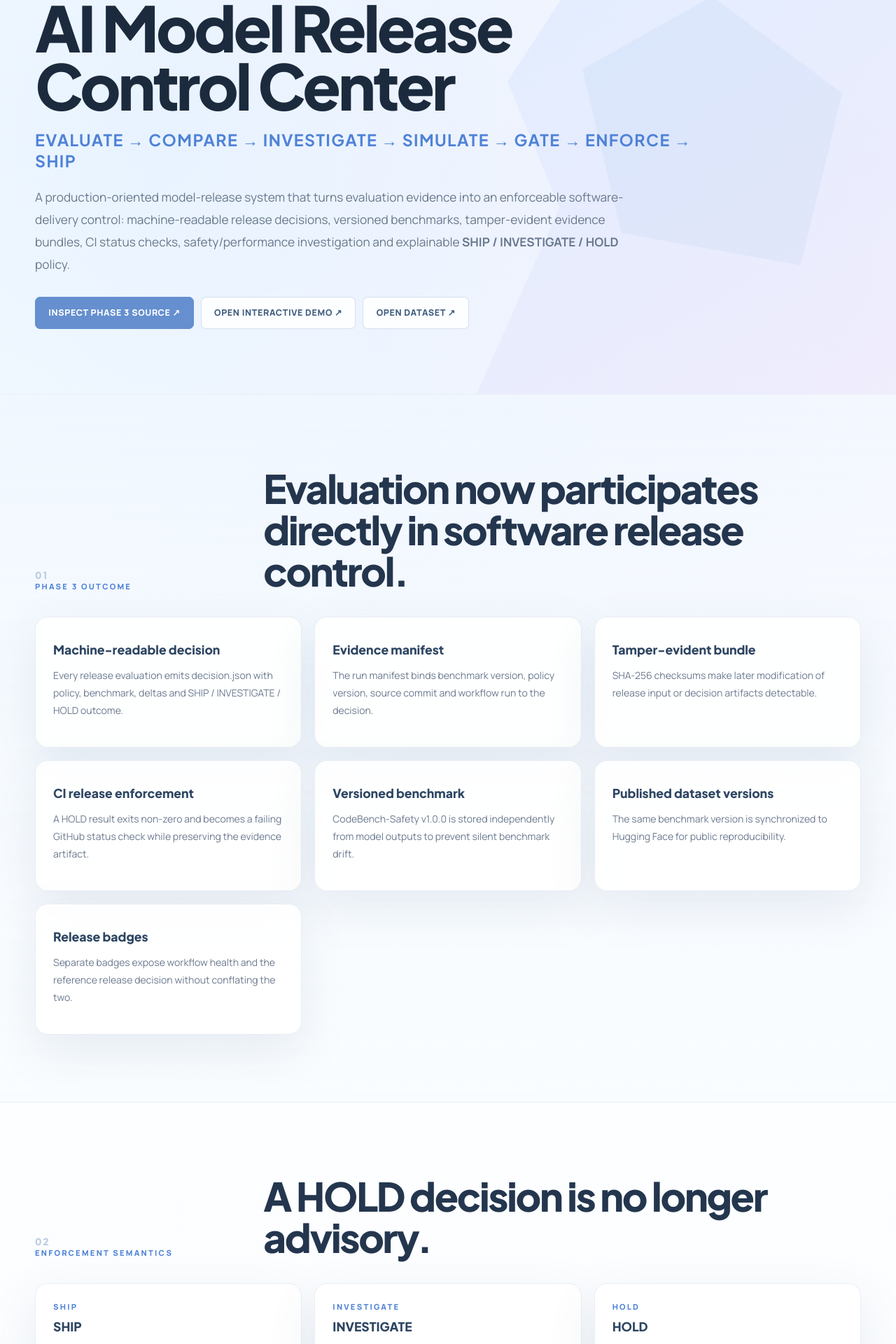
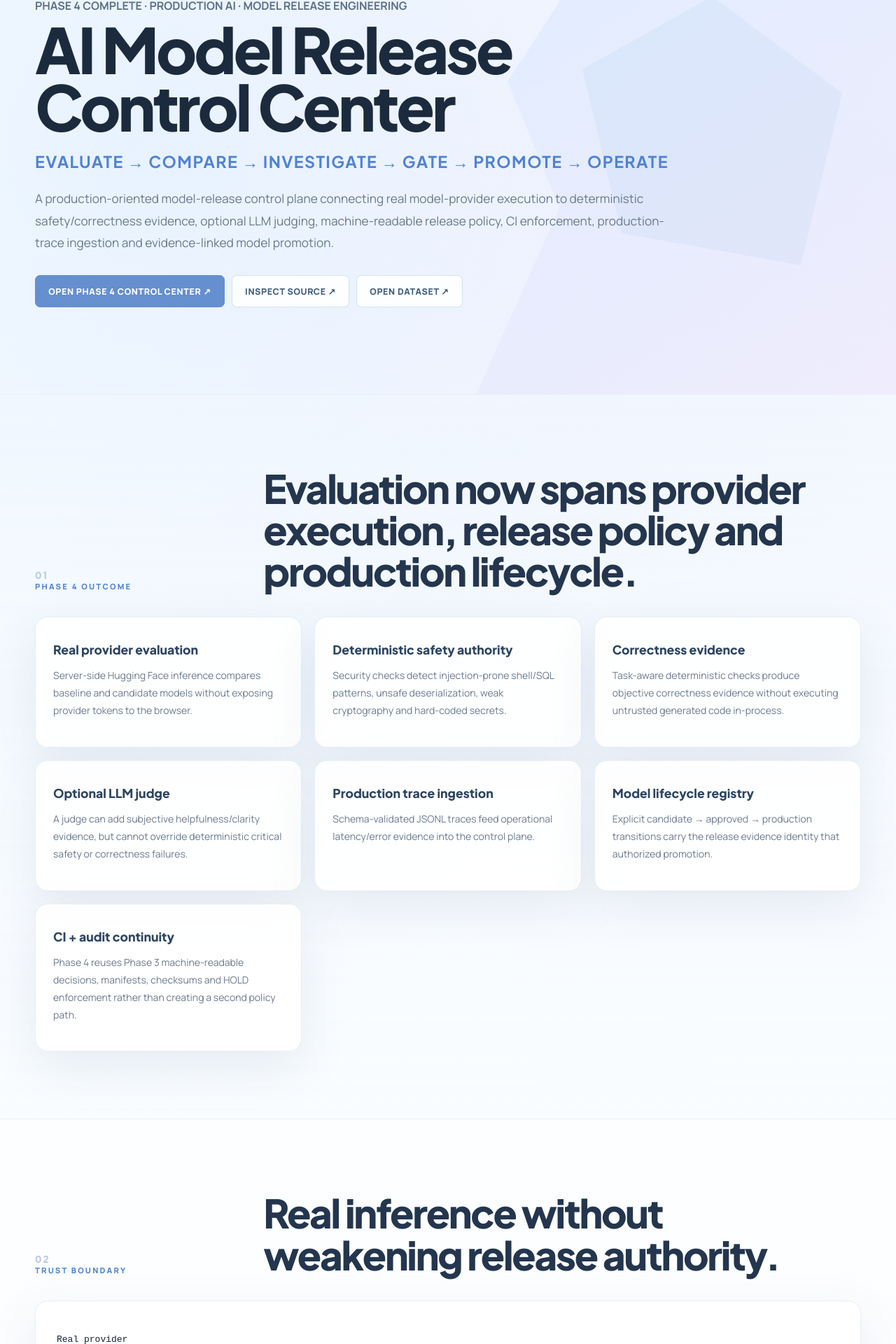
Before and after one commit to h00w/h00w.github.io, a Next.js app: page /model-quality-release-gate in a window 1280 px wide. Shown: the part 197-2117 px from the top of the page at 70% size. Built offline with nearby package versions, Linux system fonts and the light colour scheme.

Commit message:
portfolio: upgrade model release control center to phase 4

```diff
--- a/app/model-quality-release-gate/page.tsx
+++ b/app/model-quality-release-gate/page.tsx
@@ -3,43 +3,43 @@ import Link from "next/link";
 
 export const metadata: Metadata = {
   title: "AI Model Release Control Center | Hendar Mawan, PhD",
-  description: "Enforceable AI model release engineering with machine-readable decisions, CI gating, tamper-evident evidence, versioned benchmarks, safety/performance analysis and explainable SHIP / INVESTIGATE / HOLD policy.",
+  description: "Production AI model release engineering with real provider evaluation, deterministic safety/correctness checks, optional LLM judging, CI gating, production traces, evidence-linked promotion and historical model registry semantics.",
 };
 
 const links = [
-  ["GitHub Source", "https://github.com/h00w/model-quality-release-gate", "Source of truth for release policy, evidence generator, CI enforcement, tests and publication automation."],
-  ["Hugging Face Space", "https://huggingface.co/spaces/h0000w/model-quality-release-gate", "Interactive evaluation workbench: dashboard, playground, simulator, safety and performance views."],
-  ["Versioned Dataset", "https://huggingface.co/datasets/h0000w/model-quality-release-gate", "Published CodeBench-Safety benchmark versions and evaluation evidence."],
-  ["Methodology Card", "https://huggingface.co/h0000w/model-quality-release-gate", "Release policy, methodology and artifact index."],
+  ["GitHub Source", "https://github.com/h00w/model-quality-release-gate", "Source of truth for provider adapters, release policy, evidence generator, CI enforcement, trace schema and registry semantics."],
+  ["Hugging Face Space", "https://huggingface.co/spaces/h0000w/model-quality-release-gate", "Reference release gate plus live provider evaluation, trace ingestion and evidence-linked promotion demo."],
+  ["Versioned Dataset", "https://huggingface.co/datasets/h0000w/model-quality-release-gate", "Published CodeBench-Safety benchmark versions and reproducible evaluation evidence."],
+  ["Methodology Card", "https://huggingface.co/h0000w/model-quality-release-gate", "Release policy, benchmark provenance and publication index."],
 ];
 
-const phase3 = [
-  ["Machine-readable decision", "Every release evaluation emits decision.json with policy, benchmark, deltas and SHIP / INVESTIGATE / HOLD outcome."],
-  ["Evidence manifest", "The run manifest binds benchmark version, policy version, source commit and workflow run to the decision."],
-  ["Tamper-evident bundle", "SHA-256 checksums make later modification of release input or decision artifacts detectable."],
-  ["CI release enforcement", "A HOLD result exits non-zero and becomes a failing GitHub status check while preserving the evidence artifact."],
-  ["Versioned benchmark", "CodeBench-Safety v1.0.0 is stored independently from model outputs to prevent silent benchmark drift."],
-  ["Published dataset versions", "The same benchmark version is synchronized to Hugging Face for public reproducibility."],
-  ["Release badges", "Separate badges expose workflow health and the reference release decision without conflating the two."],
+const phase4 = [
+  ["Real provider evaluation", "Server-side Hugging Face inference compares baseline and candidate models without exposing provider tokens to the browser."],
+  ["Deterministic safety authority", "Security checks detect injection-prone shell/SQL patterns, unsafe deserialization, weak cryptography and hard-coded secrets."],
+  ["Correctness evidence", "Task-aware deterministic checks produce objective correctness evidence without executing untrusted generated code in-process."],
+  ["Optional LLM judge", "A judge can add subjective helpfulness/clarity evidence, but cannot override deterministic critical safety or correctness failures."],
+  ["Production trace ingestion", "Schema-validated JSONL traces feed operational latency/error evidence into the control plane."],
+  ["Model lifecycle registry", "Explicit candidate → approved → production transitions carry the release evidence identity that authorized promotion."],
+  ["CI + audit continuity", "Phase 4 reuses Phase 3 machine-readable decisions, manifests, checksums and HOLD enforcement rather than creating a second policy path."],
 ];
 
 export default function ModelQualityReleaseGatePage(){
  return <>
   <header className="nav"><div className="shell nav-inner"><Link href="/" className="brand">HENDAR<span>.</span></Link><nav className="nav-links"><Link href="/">Portfolio</Link><Link href="/agentic-ai/">Agentic AI Academy</Link><a href="https://github.com/h00w/model-quality-release-gate" target="_blank" rel="noreferrer">GitHub ↗</a></nav></div></header>
   <main>
-   <section className="hero" style={{paddingTop:140,paddingBottom:70}}><div className="shell"><div style={{maxWidth:980}}><div className="hero-eyebrow">PHASE 3 COMPLETE · AI EVALUATION · RELEASE ENGINEERING · CI GOVERNANCE</div><h1 className="display" style={{fontSize:"clamp(3rem,7vw,6.5rem)",lineHeight:.92}}>AI Model Release Control Center</h1><div className="hero-role" style={{marginTop:22}}>Evaluate → Compare → Investigate → Simulate → Gate → Enforce → Ship</div><p className="muted" style={{maxWidth:880,fontSize:"1.08rem",lineHeight:1.85,marginTop:22}}>A production-oriented model-release system that turns evaluation evidence into an enforceable software-delivery control: machine-readable release decisions, versioned benchmarks, tamper-evident evidence bundles, CI status checks, safety/performance investigation and explainable <strong>SHIP / INVESTIGATE / HOLD</strong> policy.</p><div className="hero-actions" style={{marginTop:30}}><a className="btn btn-primary" href="https://github.com/h00w/model-quality-release-gate" target="_blank" rel="noreferrer">Inspect Phase 3 Source ↗</a><a className="btn btn-ghost" href="https://huggingface.co/spaces/h0000w/model-quality-release-gate" target="_blank" rel="noreferrer">Open Interactive Demo ↗</a><a className="btn btn-ghost" href="https://huggingface.co/datasets/h0000w/model-quality-release-gate" target="_blank" rel="noreferrer">Open Dataset ↗</a></div></div></div></section>
+   <section className="hero" style={{paddingTop:140,paddingBottom:70}}><div className="shell"><div style={{maxWidth:980}}><div className="hero-eyebrow">PHASE 4 COMPLETE · PRODUCTION AI · MODEL RELEASE ENGINEERING</div><h1 className="display" style={{fontSize:"clamp(3rem,7vw,6.5rem)",lineHeight:.92}}>AI Model Release Control Center</h1><div className="hero-role" style={{marginTop:22}}>Evaluate → Compare → Investigate → Gate → Promote → Operate</div><p className="muted" style={{maxWidth:900,fontSize:"1.08rem",lineHeight:1.85,marginTop:22}}>A production-oriented model-release control plane connecting real model-provider execution to deterministic safety/correctness evidence, optional LLM judging, machine-readable release policy, CI enforcement, production-trace ingestion and evidence-linked model promotion.</p><div className="hero-actions" style={{marginTop:30}}><a className="btn btn-primary" href="https://huggingface.co/spaces/h0000w/model-quality-release-gate" target="_blank" rel="noreferrer">Open Phase 4 Control Center ↗</a><a className="btn btn-ghost" href="https://github.com/h00w/model-quality-release-gate" target="_blank" rel="noreferrer">Inspect Source ↗</a><a className="btn btn-ghost" href="https://huggingface.co/datasets/h0000w/model-quality-release-gate" target="_blank" rel="noreferrer">Open Dataset ↗</a></div></div></div></section>
 
-   <section className="section section-soft"><div className="shell"><div className="section-heading"><div><div className="section-index">01</div><div className="kicker">Phase 3 outcome</div></div><h2 className="section-title">Evaluation now participates directly in software release control.</h2></div><div className="card-grid">{phase3.map(([t,c])=><article className="glass card" key={t}><h3>{t}</h3><p className="muted" style={{lineHeight:1.78,fontSize:14}}>{c}</p></article>)}</div></div></section>
+   <section className="section section-soft"><div className="shell"><div className="section-heading"><div><div className="section-index">01</div><div className="kicker">Phase 4 outcome</div></div><h2 className="section-title">Evaluation now spans provider execution, release policy and production lifecycle.</h2></div><div className="card-grid">{phase4.map(([t,c])=><article className="glass card" key={t}><h3>{t}</h3><p className="muted" style={{lineHeight:1.78,fontSize:14}}>{c}</p></article>)}</div></div></section>
 
-   <section className="section"><div className="shell"><div className="section-heading"><div><div className="section-index">02</div><div className="kicker">Enforcement semantics</div></div><h2 className="section-title">A HOLD decision is no longer advisory.</h2></div><div className="card-grid">{[["SHIP","All critical constraints pass. CI succeeds and the candidate is eligible for promotion."],["INVESTIGATE","The gate preserves a successful status but explicitly requires engineering review by process."],["HOLD","The release-gate workflow exits non-zero. When configured as a required status check, GitHub blocks merge/promotion."]].map(([t,c])=><article className="glass card" key={t}><div className="kicker">{t}</div><h3>{t}</h3><p className="muted" style={{lineHeight:1.78,fontSize:14}}>{c}</p></article>)}</div></div></section>
+   <section className="section"><div className="shell"><div className="section-heading"><div><div className="section-index">02</div><div className="kicker">Trust boundary</div></div><h2 className="section-title">Real inference without weakening release authority.</h2></div><div className="glass card" style={{padding:30}}><pre style={{whiteSpace:"pre-wrap",lineHeight:1.8}}>Real provider{"\n"}    ↓{"\n"}server-side adapter{"\n"}    ↓{"\n"}normalized output + hashes{"\n"}    ├─ deterministic security checks{"\n"}    ├─ deterministic correctness checks{"\n"}    ├─ latency / provenance{"\n"}    └─ optional subjective LLM judge{"\n"}    ↓{"\n"}Phase 3 evidence + release policy{"\n"}    ↓{"\n"}SHIP / INVESTIGATE / HOLD{"\n"}    ↓{"\n"}candidate → approved → production{"\n"}              or blocked</pre></div><p className="muted" style={{marginTop:18,lineHeight:1.8}}>Provider secrets stay server-side. Generated code is not executed inside the public Space process; a production executable-code evaluator should use an isolated sandbox/worker boundary.</p></div></section>
 
-   <section className="section section-soft"><div className="shell"><div className="section-heading"><div><div className="section-index">03</div><div className="kicker">Evidence architecture</div></div><h2 className="section-title">The decision is reproducible from versioned inputs.</h2></div><div className="glass card" style={{padding:30}}><pre style={{whiteSpace:"pre-wrap",lineHeight:1.8}}>Versioned benchmark + Candidate evidence{"\n"}                 ↓{"\n"}         Machine-readable gate{"\n"}                 ↓{"\n"} decision.json · manifest.json{"\n"} checksums.sha256 · summary.md{"\n"}                 ↓{"\n"}       Upload evidence artifact{"\n"}                 ↓{"\n"}       Enforce release policy{"\n"}          ↙       ↓       ↘{"\n"}       SHIP   INVESTIGATE   HOLD{"\n"}        pass      review      fail</pre></div></div></section>
+   <section className="section section-soft"><div className="shell"><div className="section-heading"><div><div className="section-index">03</div><div className="kicker">Operational evidence</div></div><h2 className="section-title">Offline benchmark evidence and production traces share the lifecycle boundary.</h2></div><div className="card-grid">{[["Prompt/output provenance","SHA-256 identities make provider outputs referenceable in downstream evidence."],["Trace schema","trace_id, model, latency_ms and status are validated before aggregation."],["Operational metrics","Accepted traces expose error rate and average latency for production-quality investigation."],["Historical registry","Model lifecycle state is explicit instead of relying on an ambiguous latest tag."],["Evidence identity","Every promotion transition records the evidence identifier that authorized it."],["Fail-closed critical safety","Critical deterministic findings route release decisions to HOLD regardless of subjective judge quality."]].map(([t,c])=><article className="glass card" key={t}><h3>{t}</h3><p className="muted" style={{fontSize:14,lineHeight:1.75}}>{c}</p></article>)}</div></div></section>
 
-   <section className="section"><div className="shell"><div className="section-heading"><div><div className="section-index">04</div><div className="kicker">Version control for evaluation</div></div><h2 className="section-title">Benchmark evolution cannot silently rewrite release history.</h2></div><div className="card-grid">{[["CodeBench-Safety v1.0.0","The benchmark has its own manifest, semantic version and case set."],["Policy v1.0.0","Release evidence records which policy interpretation produced the decision."],["Commit-bound evidence","The workflow records the Git source SHA and Actions run ID."],["Checksummed artifacts","The input and decision hashes provide tamper evidence for later audit."],["Published dataset version","The benchmark version is mirrored to Hugging Face for external inspection."],["Future-safe evolution","Changes create a new benchmark version rather than mutating historical definitions."]].map(([t,c])=><article className="glass card" key={t}><h3>{t}</h3><p className="muted" style={{fontSize:14,lineHeight:1.75}}>{c}</p></article>)}</div></div></section>
+   <section className="section"><div className="shell"><div className="section-heading"><div><div className="section-index">04</div><div className="kicker">Release governance</div></div><h2 className="section-title">The production path still resolves to one auditable release contract.</h2></div><div className="card-grid">{[["SHIP","Candidate is eligible for evidence-linked promotion."],["INVESTIGATE","No automatic promotion; engineering review is required."],["HOLD","CI release gate fails and promotion routes to blocked."],["Versioned benchmark","CodeBench-Safety definitions evolve by semantic version rather than silent mutation."],["Versioned policy","Evidence identifies the release-policy version used for the decision."],["Tamper evidence","Checksums bind input and decision artifacts for later audit."]].map(([t,c])=><article className="glass card" key={t}><div className="kicker">{t}</div><h3>{t}</h3><p className="muted" style={{lineHeight:1.78,fontSize:14}}>{c}</p></article>)}</div></div></section>
 
-   <section className="section section-soft"><div className="shell"><div className="section-heading"><div><div className="section-index">05</div><div className="kicker">Public evidence chain</div></div><h2 className="section-title">The recruiter proof is code → policy → CI → evidence → live evaluation.</h2></div><div className="card-grid">{links.map(([title,href,copy])=><article className="glass card" key={title}><h3>{title}</h3><p className="muted" style={{lineHeight:1.78,fontSize:14}}>{copy}</p><a className="btn btn-ghost" href={href} target="_blank" rel="noreferrer">Open ↗</a></article>)}</div></div></section>
+   <section className="section section-soft"><div className="shell"><div className="section-heading"><div><div className="section-index">05</div><div className="kicker">Public proof chain</div></div><h2 className="section-title">Provider → evaluation → policy → CI → evidence → promotion.</h2></div><div className="card-grid">{links.map(([title,href,copy])=><article className="glass card" key={title}><h3>{title}</h3><p className="muted" style={{lineHeight:1.78,fontSize:14}}>{copy}</p><a className="btn btn-ghost" href={href} target="_blank" rel="noreferrer">Open ↗</a></article>)}</div></div></section>
 
-   <section className="section"><div className="shell"><div className="callout"><div className="kicker">Connection to Agentic AI Academy</div><h2 className="section-title" style={{marginTop:10}}>Production AI requires a release boundary, not only evaluation scores.</h2><p className="muted" style={{maxWidth:860,lineHeight:1.85}}>This project extends the Academy’s evaluation, security and production-engineering stack by converting evidence into a CI-enforced release decision with benchmark provenance and auditable artifacts. It demonstrates the transition from model testing to lifecycle governance.</p><div className="hero-actions"><Link className="btn btn-primary" href="/agentic-ai/">Open Agentic AI Academy</Link><a className="btn btn-ghost" href="https://github.com/h00w/model-quality-release-gate/actions/workflows/release-gate.yml" target="_blank" rel="noreferrer">Inspect Release Gate CI ↗</a></div></div></div></section>
+   <section className="section"><div className="shell"><div className="callout"><div className="kicker">Connection to Agentic AI Academy</div><h2 className="section-title" style={{marginTop:10}}>Production AI is a lifecycle system, not a model benchmark.</h2><p className="muted" style={{maxWidth:880,lineHeight:1.85}}>This project demonstrates the Academy’s production-engineering throughline: real provider outputs become normalized evidence; deterministic safety and correctness remain authoritative; CI applies release policy; operational traces feed investigation; and promotion is tied back to auditable evidence.</p><div className="hero-actions"><Link className="btn btn-primary" href="/agentic-ai/">Open Agentic AI Academy</Link><a className="btn btn-ghost" href="https://github.com/h00w/model-quality-release-gate/actions/workflows/release-gate.yml" target="_blank" rel="noreferrer">Inspect Release Gate CI ↗</a></div></div></div></section>
   </main>
  </>;
 }
```
